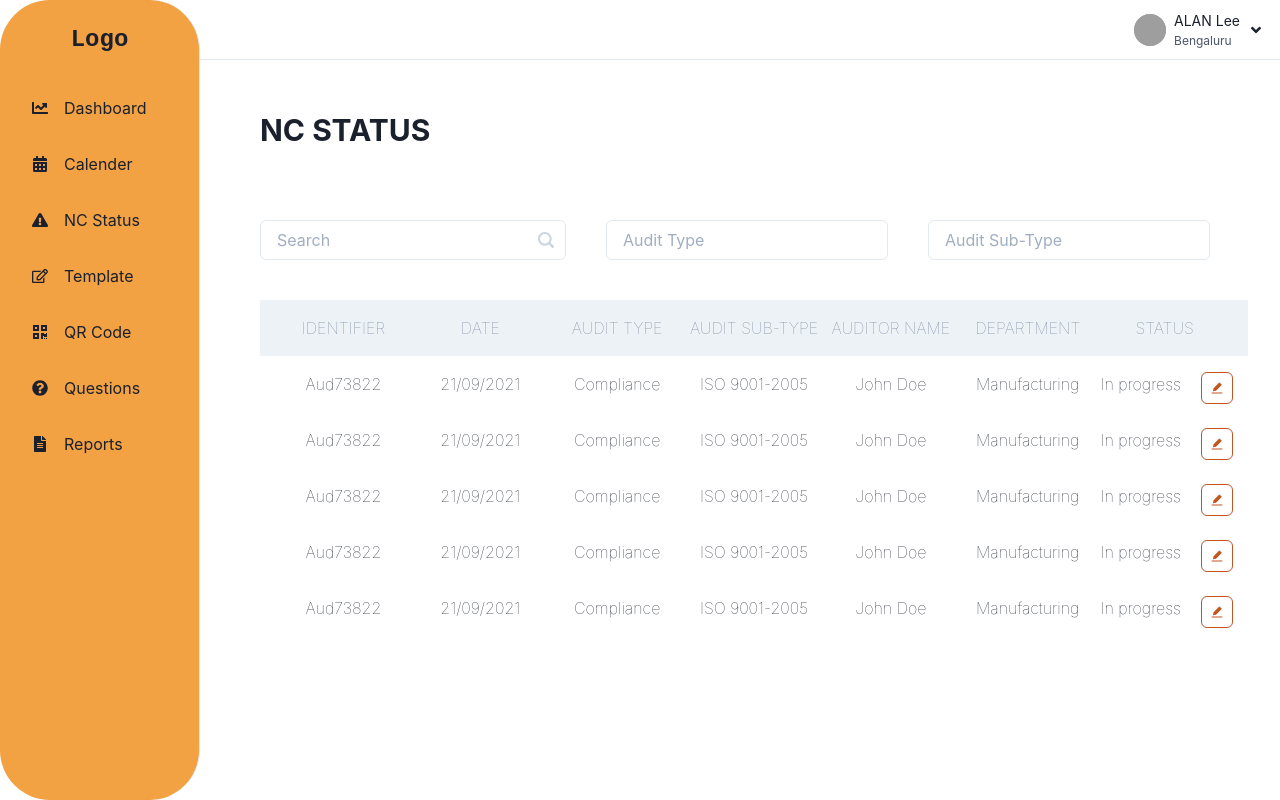
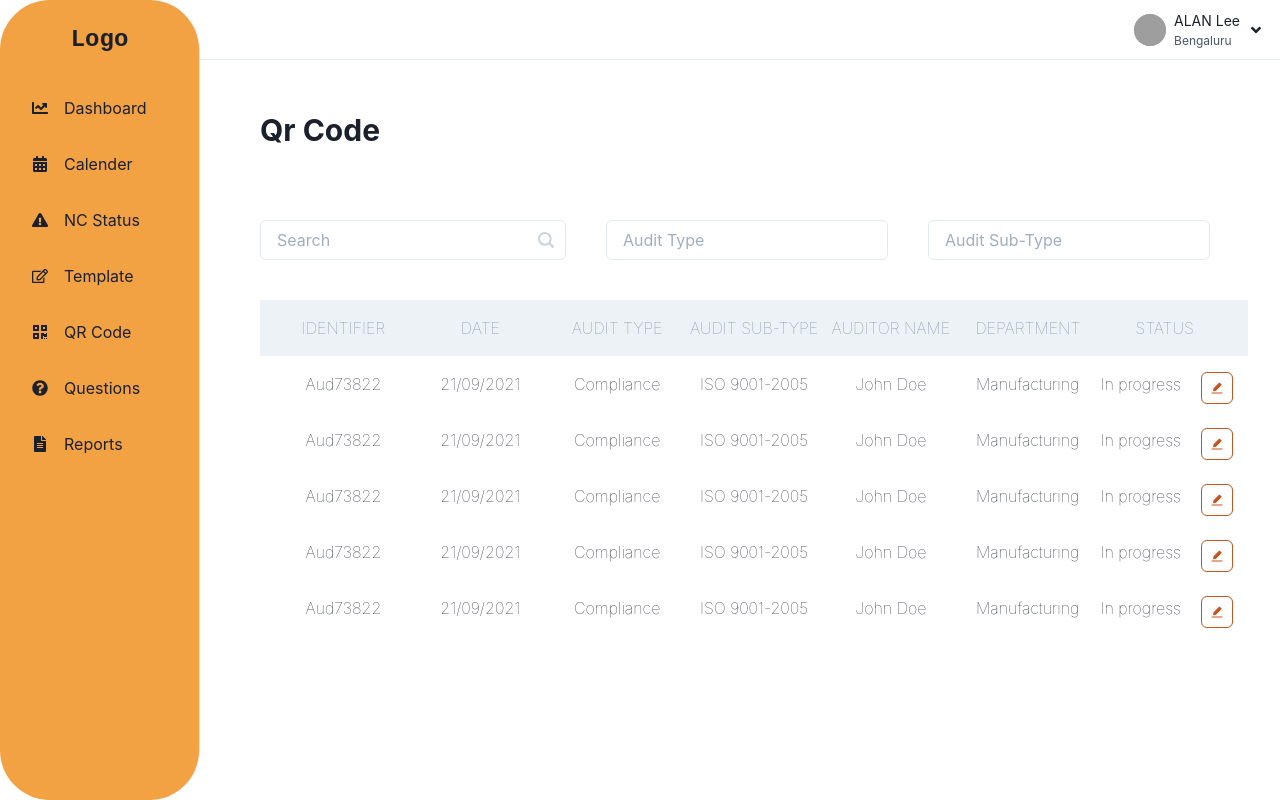
Before and after one commit to prajwalmadhav/Audire-frontend, a React (Create React App) app: page /qrcode in a window 1280 px wide. Built offline with nearby package versions, Linux system fonts and the light colour scheme; grey boxes are pictures that could not be loaded.

Commit message:
updated qr page

```diff
--- a/src/Components/Qrcode.tsx
+++ b/src/Components/Qrcode.tsx
@@ -52,7 +52,7 @@ export default function Component() {
               direction={{ base: "row", md: "column" , lg: "column" }}
           >
             <Heading  mb={"4rem"} mt={-30} fontSize='30px'>
-              NC STATUS
+              Qr Code
             </Heading>
           </Flex>
 
```
